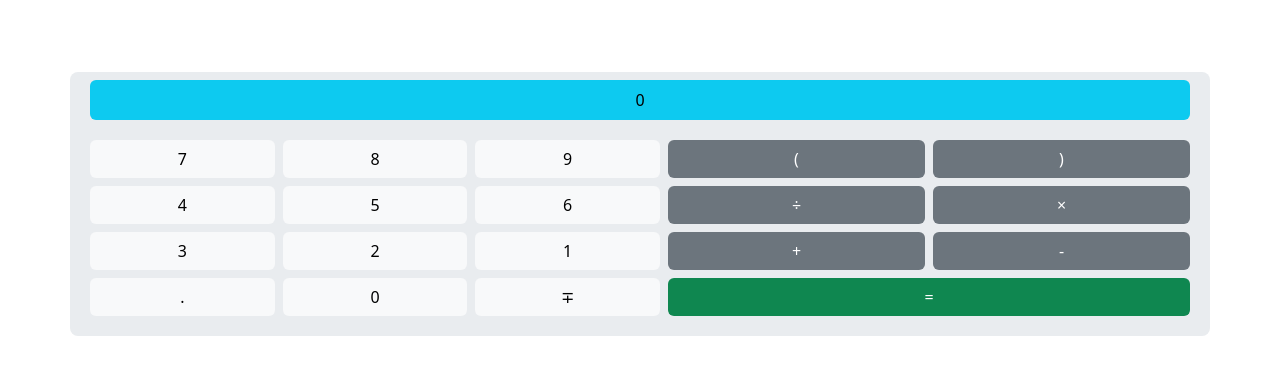
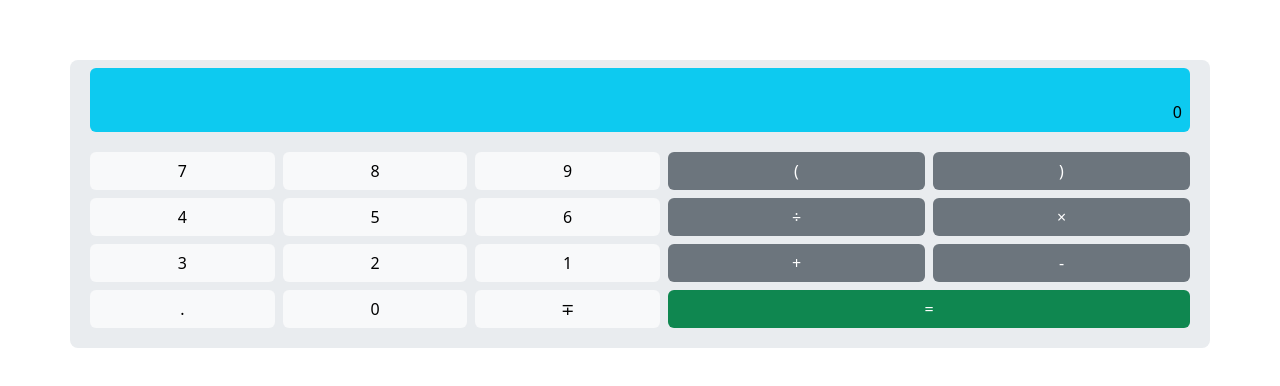
Before and after one commit to kenedyolisi/calculator_pwa, a React (Vite) app: page / in a window 1280 px wide. Shown: the part 196-582 px from the top of the page. Built offline with nearby package versions, Linux system fonts and the light colour scheme.

Commit message:
style(css): update app.scss
Add more styles.

```diff
--- a/src/styles/app.scss
+++ b/src/styles/app.scss
@@ -4,3 +4,16 @@ main {
   min-width: 320px;
   height: 100vh;
 }
+
+.display {
+  display: flex;
+  flex-direction: column;
+  place-items: end;
+
+  &-input {
+    min-height: 24px;
+  }
+
+  &-result {
+  }
+}
```
